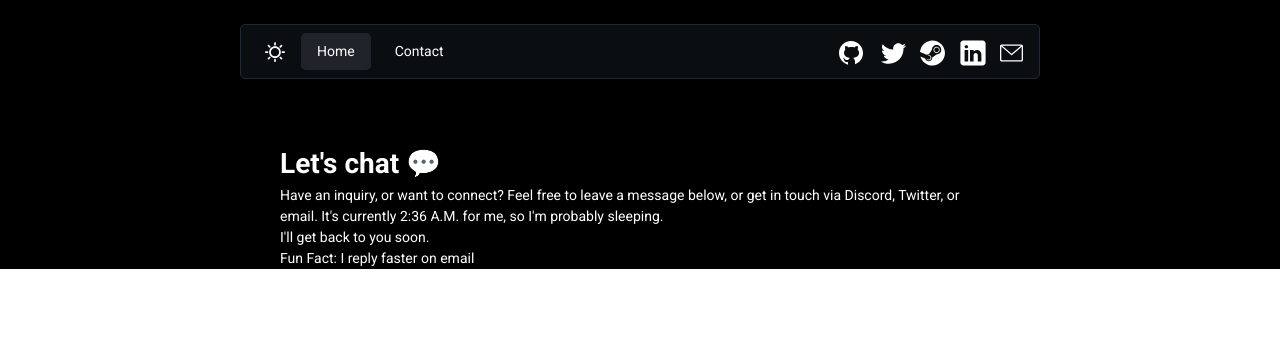
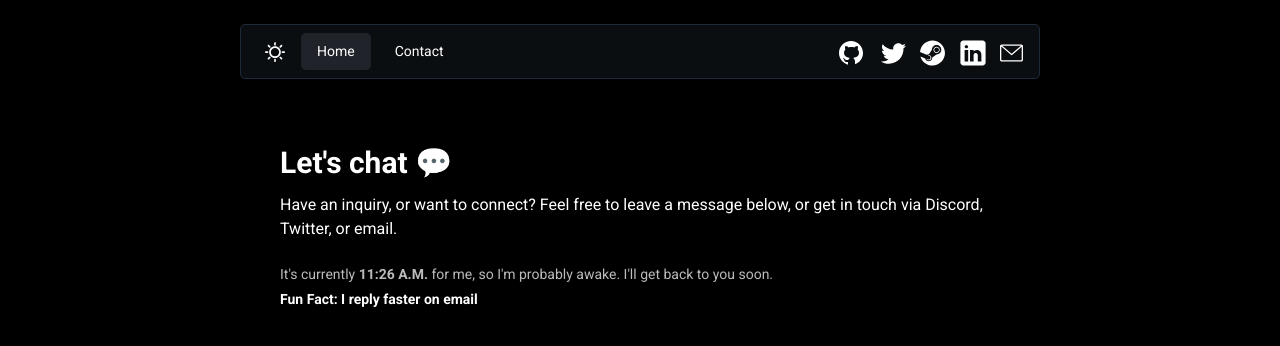
Before and after one commit to krish-1010/website, a React (Create React App) app: page /contact in a window 1280 px wide. Shown: the top 346 px of the page. Built offline with nearby package versions, Linux system fonts and the light colour scheme.

Commit message:
fixed dark mode bug

```diff
--- a/src/App.css
+++ b/src/App.css
@@ -107,7 +107,6 @@ body {
   display: flex;
   width: 50rem;
   justify-content: space-between;
-
   flex-direction: row;
   /* margin: 0 auto; */
   border: 1px solid black;
@@ -157,11 +156,11 @@ body {
   background-color: rgb(243, 243, 243);
 }
 
-.contact{
+.contactbtn{
   background-color: white;
 }
 
-.contact:hover {
+.contactbtn:hover {
   background-color: rgb(243, 243, 243);
 }
 
@@ -404,18 +403,13 @@ a {
   flex-direction: row;
 }
 
+/* padding-top: 52px; *//* width: 100%; *//* display: flex; */
+  /* padding-left: 40px;
+  padding-right: 40px; */
 .Container {
-  /* padding-top: 52px; */
   padding-top: 4.09rem;
   margin-bottom: 8rem;
-  /* width: 100%; */
   width: 45rem;
-
-  /* display: flex; */
-  /* padding-left: 40px;
-  padding-right: 40px; */
-
-
 }
 
 
@@ -437,7 +431,6 @@ a {
 #Navbar {
   width: 100%;
   display: flex;
-
   align-items: center;
   justify-content: center;
 }
@@ -445,17 +438,15 @@ a {
 #Main {
   width: 100%;
   display: flex;
-
   justify-content: center;
 }
 
-.Container {
-  /* padding-top: 52px; */
+/* padding-top: 52px; *//* width: 100%; */
+/* .Container {
   padding-top: 4.09rem;
   margin-bottom: 8rem;
-  /* width: 100%; */
   width: 45rem;
-}
+} */
 
 
 .dark {
@@ -472,6 +463,10 @@ a {
   background-color: rgb(32, 36, 42);
   color: white;
 }
+
+/* .contactbtn {
+  background-color: transparent;
+} */
 
 .dark .contactbtn {
   background-color: transparent;
@@ -516,22 +511,22 @@ a {
   color: rgb(20, 27, 40);
 }
 
-.content{
+/* .content{
   width: 100%;
   display: flex;
   justify-content: center;
-}
+} */
 
-#contactContainer {
+/* #contactContainer {
   width: 100%;
   display: flex;
   justify-content: center;
-}
+} */
 
-#contactMain {
+/* #contactMain {
   width: 45rem;
   padding-top: 2rem;
-}
+} */
 
 .dark .content {
   background-color: #040508;
@@ -540,3 +535,52 @@ a {
 .dark .content {
   background-color: black;
 }
+
+#cWrapper {
+  width: 100%;
+  display: flex;
+  justify-content: center;
+}
+
+#cContainer {
+  width: 45rem;
+  /* display: flex;
+  justify-content: center; */
+}
+
+#cContent {
+  width: 100%;
+  height: 885px;
+  padding-top: 4.1rem;
+}
+
+.ch1 {
+  font-size: 30px;
+  line-height: 36px;
+  font-weight: 700;
+  padding-bottom: 0.75rem;
+}
+
+.cp1 {
+  font-size: 16px;
+  font-weight: 400;
+  line-height: 24px;
+  margin-bottom: 1.49rem;
+}
+
+.cp2 {
+  color: rgb(187, 187, 187);
+}
+
+.fun {
+  padding-top: 0.20rem;
+  display: flex;
+  font-size: 0.875rem;
+  line-height: 1.25rem;
+  font-weight: bold;
+  color: white;
+}
+
+.time {
+  font-weight: bold;
+}
--- a/src/Contact.js
+++ b/src/Contact.js
@@ -2,7 +2,7 @@ import Footer from "./components/Footer";
 import ContactMain from "./components/ContactMain";
 export default function Contact(props) {
   return (
-    <div id='Main' className={props.darkMode ? "dark":""}>
+    <div id='cWrapper' className={props.darkMode ? "dark":""}>
         <ContactMain/>
     </div>
   );
--- a/src/components/ContactMain.js
+++ b/src/components/ContactMain.js
@@ -1,20 +1,25 @@
-export default function Contact(props) {
-    return(
-        <div id="contactMain">
-            <div id="contactMain" className={props.darkMode ? "dark" : ""}>
-      <h1 className="contacth1">
-      Let's chat 💬
-      </h1>
-      <p className="contactp1">
-      Have an inquiry, or want to connect? Feel free to leave a
-      message below, or get in touch via Discord, Twitter, or email.
-      It's currently 2:36 A.M. for me, so I'm probably sleeping.
-      </p>
-      <p>
-      I'll get back to you soon. <br />
-      Fun Fact: I reply faster on email
-      </p>
+export default function ContactMain(props) {
+  return (
+    <div id="cContainer" className={props.darkMode ? "dark" : ""}>
+      <div id="cContent">
+        <h1 className="ch1">Let's chat 💬</h1>
+        <p className="cp1 cp">
+          Have an inquiry, or want to connect? Feel free to leave a message
+          below, or get in touch via Discord, Twitter, or email.
+        </p>
+        <p className="cp2 cp">
+          It's currently <span className="time">11:26 A.M.</span> for me, so I'm probably awake. I'll get back
+          to you soon. <br />
+          <span className="fun">Fun Fact: I reply faster on email</span>
+        </p>
+
+        <div className="cbox">
+
+        </div>
+
+
+
+      </div>
     </div>
-        </div>
-    );
+  );
 }
--- a/src/components/NavBox.js
+++ b/src/components/NavBox.js
@@ -28,7 +28,7 @@ export default function Navbar(props) {
 
 
           <Link to="/contact" className="link"><button className="btn contactbtn">
-            Contact</button>
+            <span className="active">Contact</span></button>
           </Link>
 
       </div>
```
Also changed, not shown: src/C.js (added).
